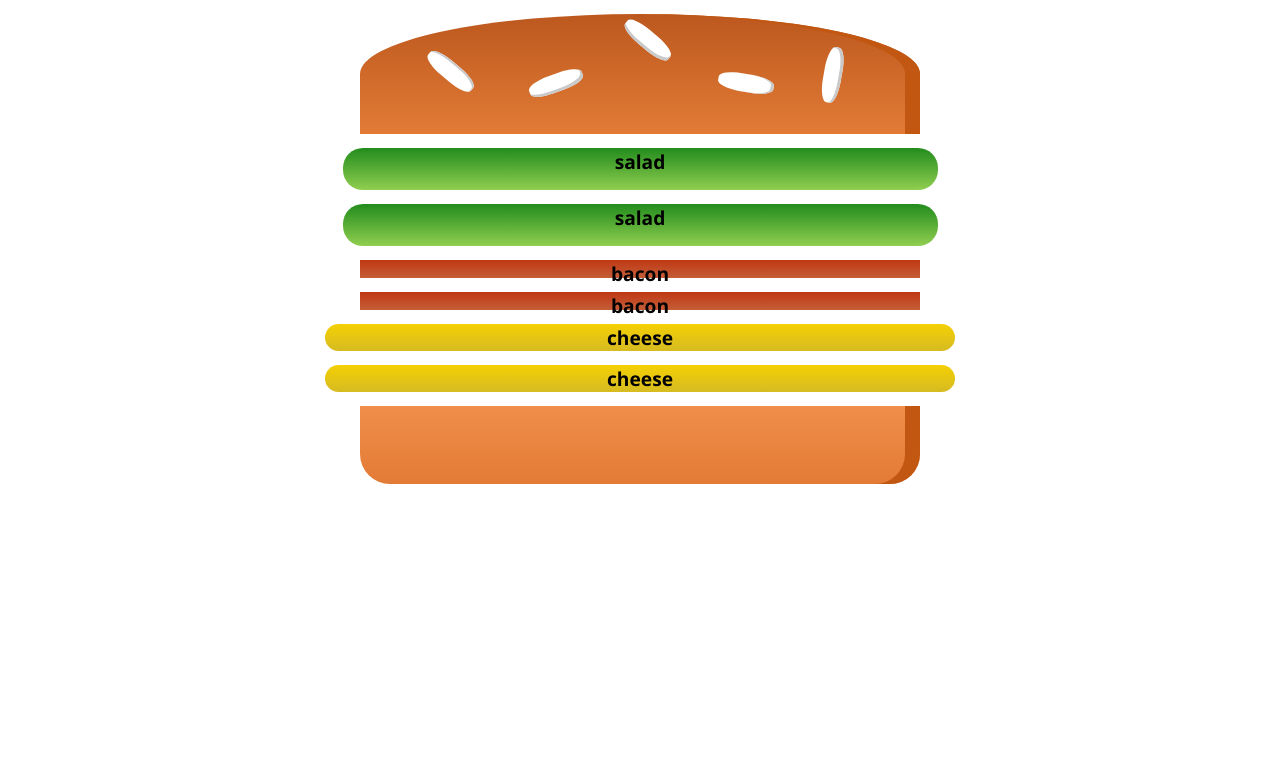
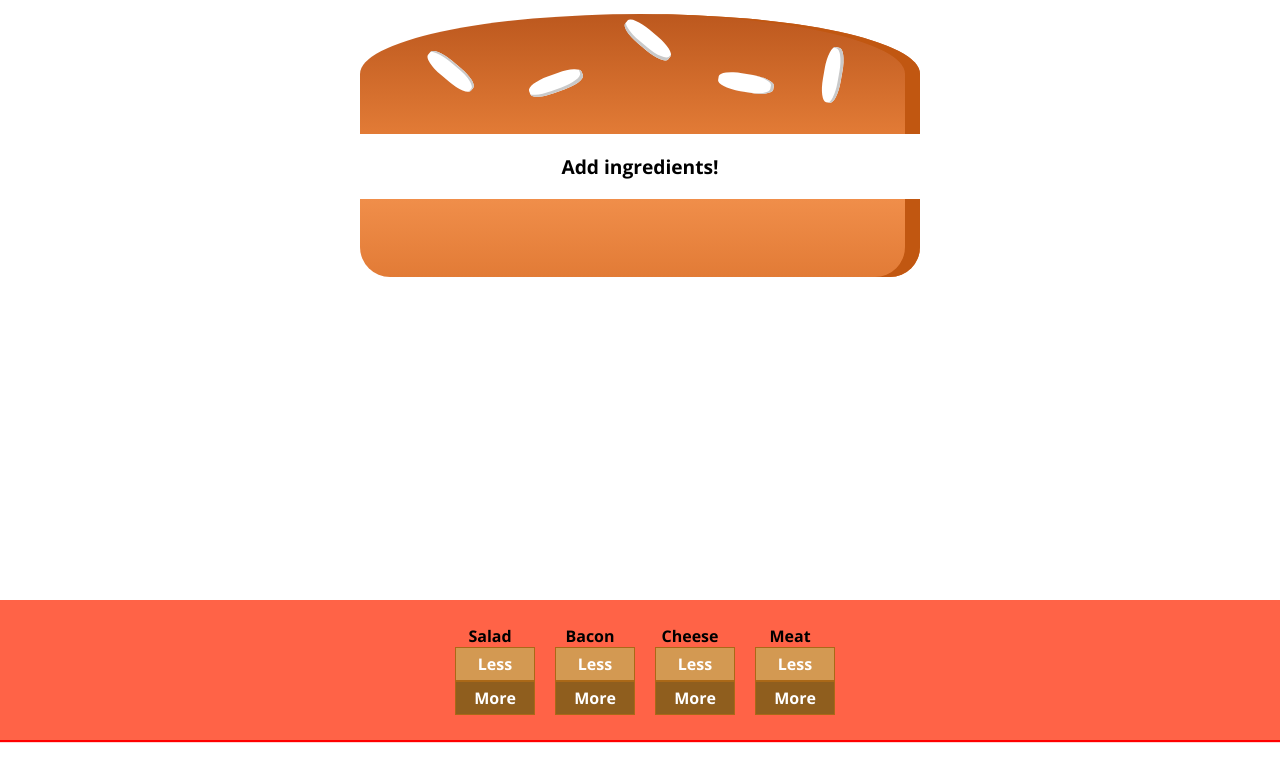
Before and after one commit to AlexDeMichieli/React_Burger, a React app: page / in a window 1280 px wide. Shown: the top 782 px of the page. Built offline with nearby package versions, Linux system fonts and the light colour scheme.

Commit message:
added controls

```diff
--- /dev/null
+++ b/src/components/Burger/BuildControls/BuildControl/BuildControl.css
@@ -0,0 +1,56 @@
+.BuildControl {
+    display: flex;
+    justify-content: space-between;
+    align-items: center;
+    margin: 5px 0;
+}
+
+.BuildControl button {
+    display: block;
+    font: inherit;
+    padding: 5px;
+    margin: 0 5px;
+    width: 80px;
+    border: 1px solid #AA6817;
+    cursor: pointer;
+    outline: none;
+}
+
+.BuildControl button:disabled {
+    background-color: #AC9980;
+    border: 1px solid #7E7365;
+    color: #ccc;
+    cursor: default;
+}
+
+.BuildControl button:hover:disabled {
+    background-color: #AC9980;
+    color: #ccc;
+    cursor: not-allowed;
+}
+
+.Label {
+    padding: 10px;
+    font-weight: bold;
+    width: 80px;
+}
+
+.BuildControl .Less {
+    background-color: #D39952;
+    color: white;
+}
+
+.BuildControl .More {
+    background-color: #8F5E1E;
+    color: white;
+}
+
+.BuildControl .Less:hover, .BuildControl .Less:active {
+    background-color: #DAA972;
+    color: white;
+}
+
+.BuildControl .More:hover,.BuildControl .More:active {
+    background-color: #99703F;
+    color: white;
+}
--- /dev/null
+++ b/src/components/Burger/BuildControls/BuildControl/BuildControl.js
@@ -0,0 +1,21 @@
+import React from 'react';
+
+import classes from './BuildControl.css'
+
+const buildControl = (props) => {
+
+    return (
+
+        <div className ={classes.BuildControl}>
+            <div className ={classes.Label}>
+                {props.label}
+            <button className ={classes.Less}>Less</button>
+            <button className ={classes.More}>More</button>
+            </div>
+        </div>
+
+    )
+
+}
+
+export default buildControl
--- /dev/null
+++ b/src/components/Burger/BuildControls/BuildControls.css
@@ -0,0 +1,11 @@
+.BuildControls{
+    width: 100%;
+    background-color: tomato;
+    display: flex;
+    justify-content: center;
+    text-align: center;
+    box-shadow: 0 2px 1px red;
+    margin: auto;
+    padding: 10px 0px;
+
+}
--- /dev/null
+++ b/src/components/Burger/BuildControls/BuildControls.js
@@ -0,0 +1,30 @@
+import React from 'react';
+import classes from './BuildControls.css'
+import BuildControl from './BuildControl/BuildControl'
+
+const controls = [
+
+    {label: 'Salad', type: 'salad'},
+    {label: 'Bacon', type: 'Bacon'},
+    {label: 'Cheese', type: 'Cheese'},
+    {label: 'Meat', type: 'Meat'},
+
+
+]
+
+const buildControls =(props) => {
+
+    return (
+
+        <div className = {classes.BuildControls}>
+        {controls.map(ctrl =>
+        <BuildControl
+        key = {ctrl.label}
+        label={ctrl.label}/>
+        )}
+
+        </div>
+    )
+}
+
+export default buildControls
--- a/src/components/Burger/Burger.js
+++ b/src/components/Burger/Burger.js
@@ -29,10 +29,19 @@
             ingList.push(keys[3])
         }
 
-        let ingredientsList = ingList.map(item => {
-            return <BurgerIngredient type={item} />;
+        let ingredientsList = ingList.map((item, index) => {
+            return <BurgerIngredient type={item} key ={index} />;
+        })
 
-        })
+        if (ingredientsList.length ===0) {
+
+            ingredientsList = <p>Add ingredients!</p>
+
+        }
+
+
+
+        console.log(ingredientsList.length)
 
     //alternative ==>
     // let transformedIngredients = Object.keys( props.ingredients )
--- a/src/containers/BurgerBuilder/BurgerBuilder.js
+++ b/src/containers/BurgerBuilder/BurgerBuilder.js
@@ -2,6 +2,7 @@
 
 import Aux from '../../hoc/Aux';
 import Burger from '../../components/Burger/Burger';
+import BuildControls from '../../components/Burger/BuildControls/BuildControls'
 
 class BurgerBuilder extends Component {
     // constructor(props) {
@@ -10,9 +11,9 @@
     // }
     state = {
         ingredients: {
-            salad: 2,
-            bacon: 2,
-            cheese: 2,
+            salad: 0,
+            bacon: 0,
+            cheese: 0,
             meat: 0
         }
     }
@@ -20,8 +21,10 @@
     render () {
         return (
             // <Aux>
+            <div>
                 <Burger ingredients={this.state.ingredients} />
-                /* <div>Build Controls</div> */
+                <BuildControls></BuildControls>
+            </div>
             // </Aux>
         );
     }
```
